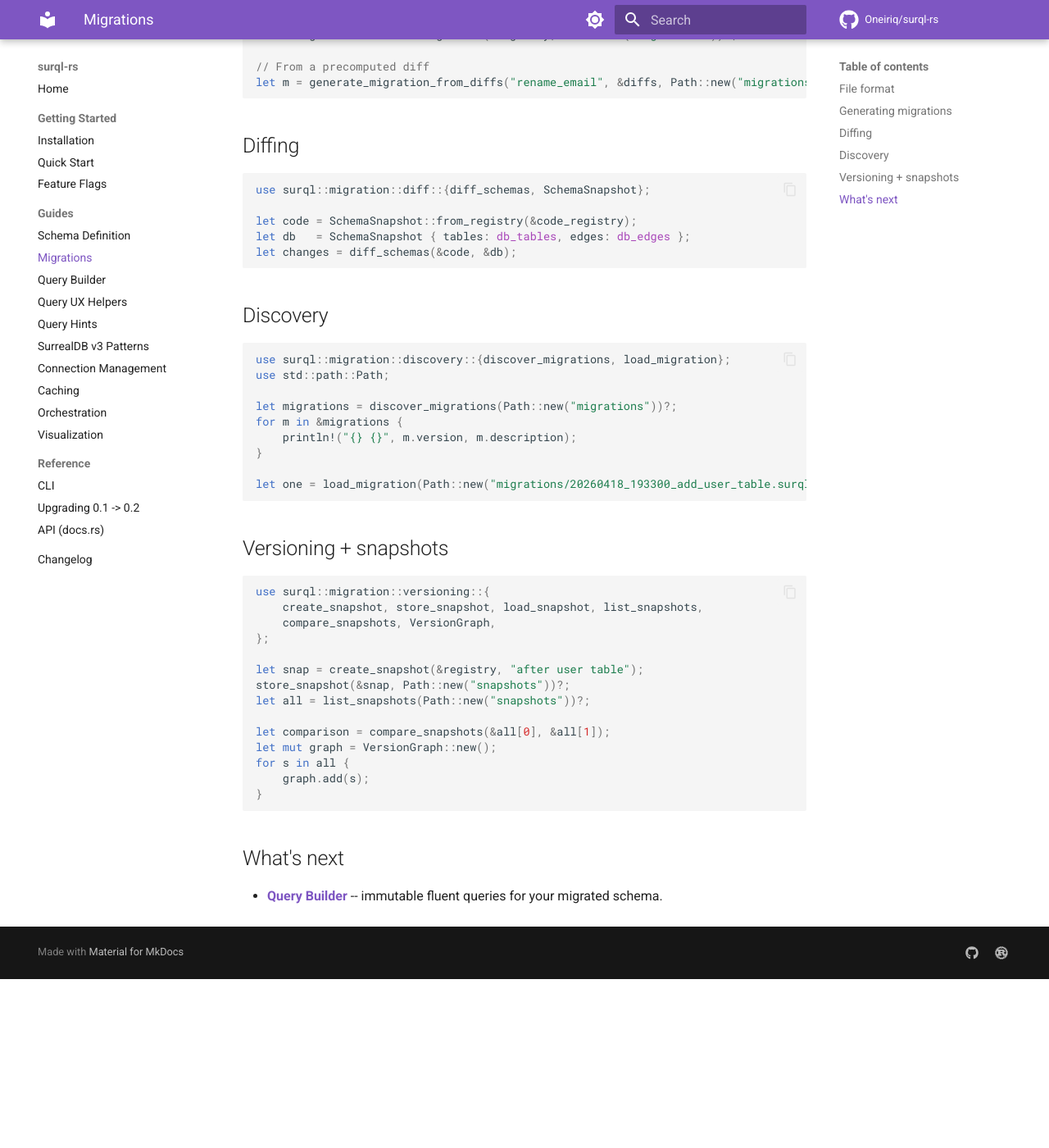
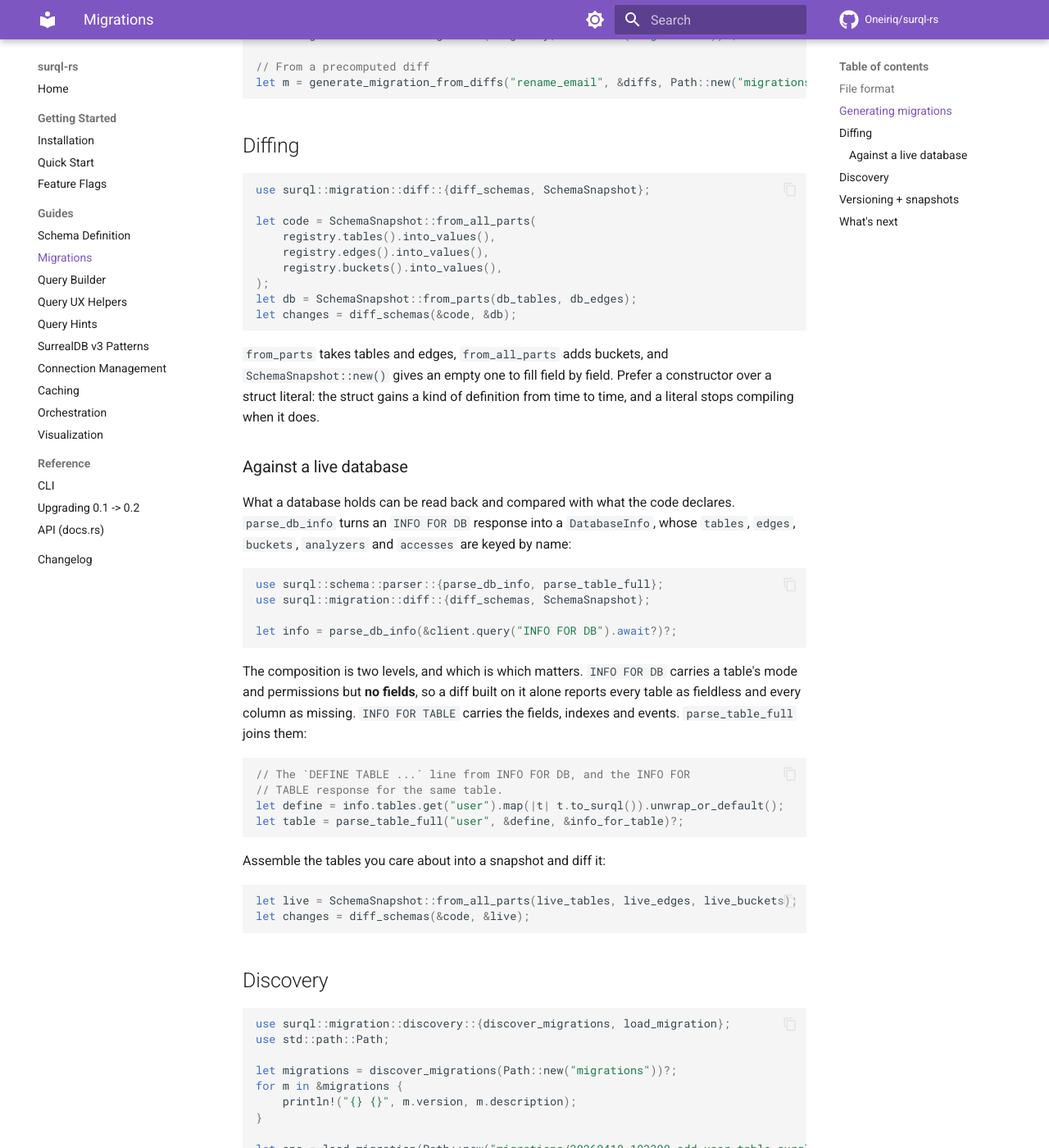
Before and after one commit to Oneiriq/surql-rs, an MkDocs documentation site: the page built from docs/migrations.md, in a window 1280 px wide and 1400 px high, scrolled down 790 px. Shown: the whole window at 82% size. Built offline with MkDocs 1.6.1 and Material for MkDocs 9.7.7, drawn with Linux system fonts in a browser that asks for light colours; comment, search, counter and statistics services are not loaded; before the commit the page ends 1984 px from its top, so only the background shows below that.

Commit message:
docs: document what this release adds
Nullable fields and OVERWRITE rendering go in the schema guide,
reading a live database back through `parse_db_info` and
`parse_table_full` in the migrations guide. Four of the release's
additions had no documentation at all.

Two examples that predate this release are wrong and are corrected
while passing. `SchemaSnapshot::from_registry` does not exist and
never did, in the migrations guide and again in the quickstart. A
`SchemaSnapshot` struct literal listing only tables and edges stopped
compiling when the type gained buckets and analyzers, which is an
argument for the constructors rather than for updating the literal.

Every example in the changed pages was compiled against the crate.
That caught four wrong signatures in what had just been written:
`record_field` takes `Option<&str>`, `to_surql_overwrite` returns a
`String` for most definitions and takes the table name for the ones
that belong to a table, `generate_table_sql_overwrite` returns a
`Vec<String>` rather than a `Result`, and `parse_table_full` takes the
`DEFINE TABLE` line before the `INFO FOR TABLE` value.

````diff
--- a/docs/migrations.md
+++ b/docs/migrations.md
@@ -44,9 +44,53 @@ let m = generate_migration_from_diffs("rename_email", &diffs, Path::new("migrati
 ```rust
 use surql::migration::diff::{diff_schemas, SchemaSnapshot};
 
-let code = SchemaSnapshot::from_registry(&code_registry);
-let db   = SchemaSnapshot { tables: db_tables, edges: db_edges };
+let code = SchemaSnapshot::from_all_parts(
+    registry.tables().into_values(),
+    registry.edges().into_values(),
+    registry.buckets().into_values(),
+);
+let db = SchemaSnapshot::from_parts(db_tables, db_edges);
 let changes = diff_schemas(&code, &db);
+```
+
+`from_parts` takes tables and edges, `from_all_parts` adds buckets, and
+`SchemaSnapshot::new()` gives an empty one to fill field by field.
+Prefer a constructor over a struct literal: the struct gains a kind of
+definition from time to time, and a literal stops compiling when it
+does.
+
+### Against a live database
+
+What a database holds can be read back and compared with what the code
+declares. `parse_db_info` turns an `INFO FOR DB` response into a
+`DatabaseInfo`, whose `tables`, `edges`, `buckets`, `analyzers` and
+`accesses` are keyed by name:
+
+```rust
+use surql::schema::parser::{parse_db_info, parse_table_full};
+use surql::migration::diff::{diff_schemas, SchemaSnapshot};
+
+let info = parse_db_info(&client.query("INFO FOR DB").await?)?;
+```
+
+The composition is two levels, and which is which matters. `INFO FOR
+DB` carries a table's mode and permissions but **no fields**, so a diff
+built on it alone reports every table as fieldless and every column as
+missing. `INFO FOR TABLE` carries the fields, indexes and events.
+`parse_table_full` joins them:
+
+```rust
+// The `DEFINE TABLE ...` line from INFO FOR DB, and the INFO FOR
+// TABLE response for the same table.
+let define = info.tables.get("user").map(|t| t.to_surql()).unwrap_or_default();
+let table = parse_table_full("user", &define, &info_for_table)?;
+```
+
+Assemble the tables you care about into a snapshot and diff it:
+
+```rust
+let live = SchemaSnapshot::from_all_parts(live_tables, live_edges, live_buckets);
+let changes = diff_schemas(&code, &live);
 ```
 
 ## Discovery
````
Also changed, not shown: CHANGELOG.md (+10 -0 lines), docs/quickstart.md (+6 -2 lines), docs/schema.md (+48 -1 lines).
